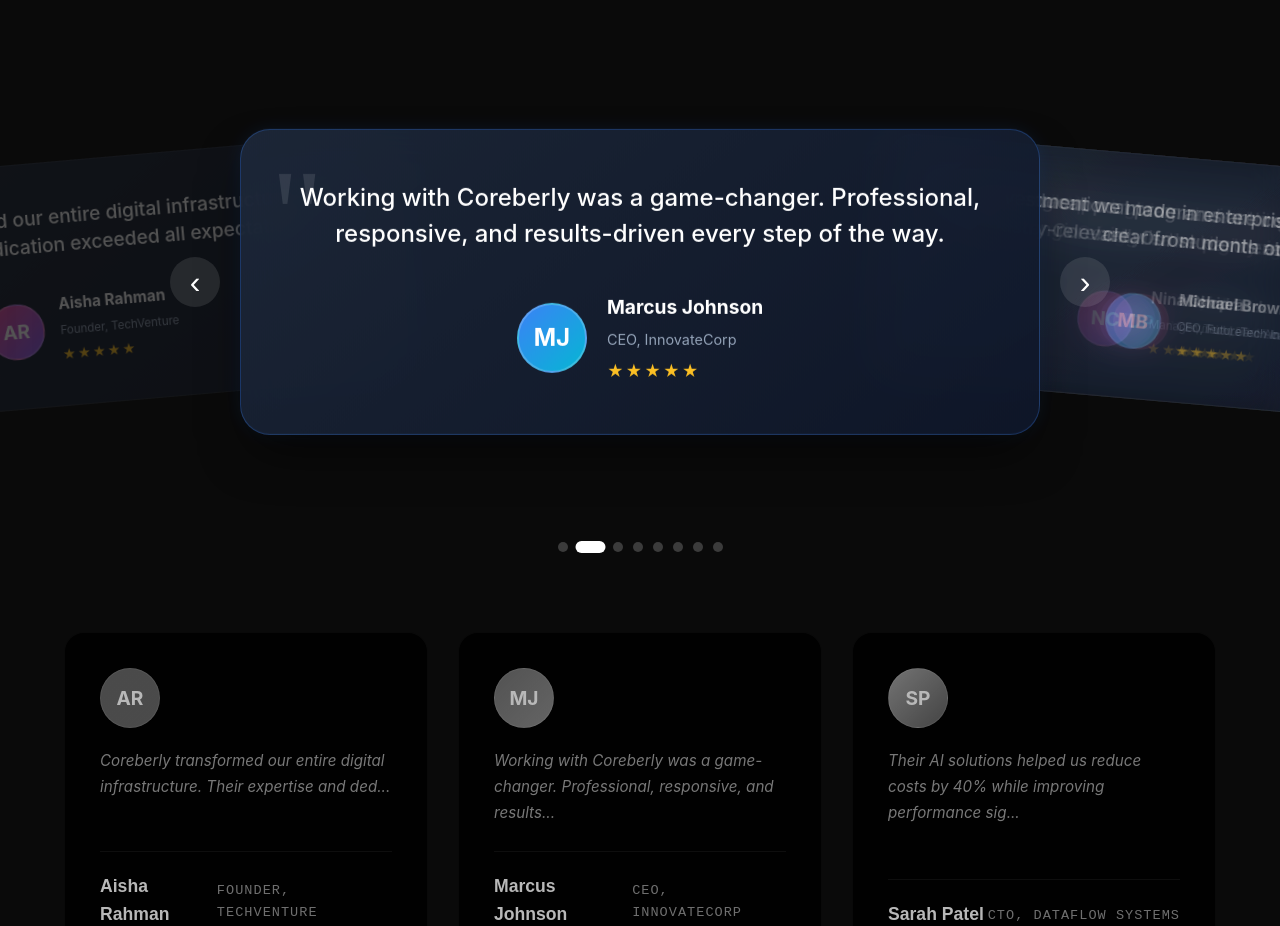
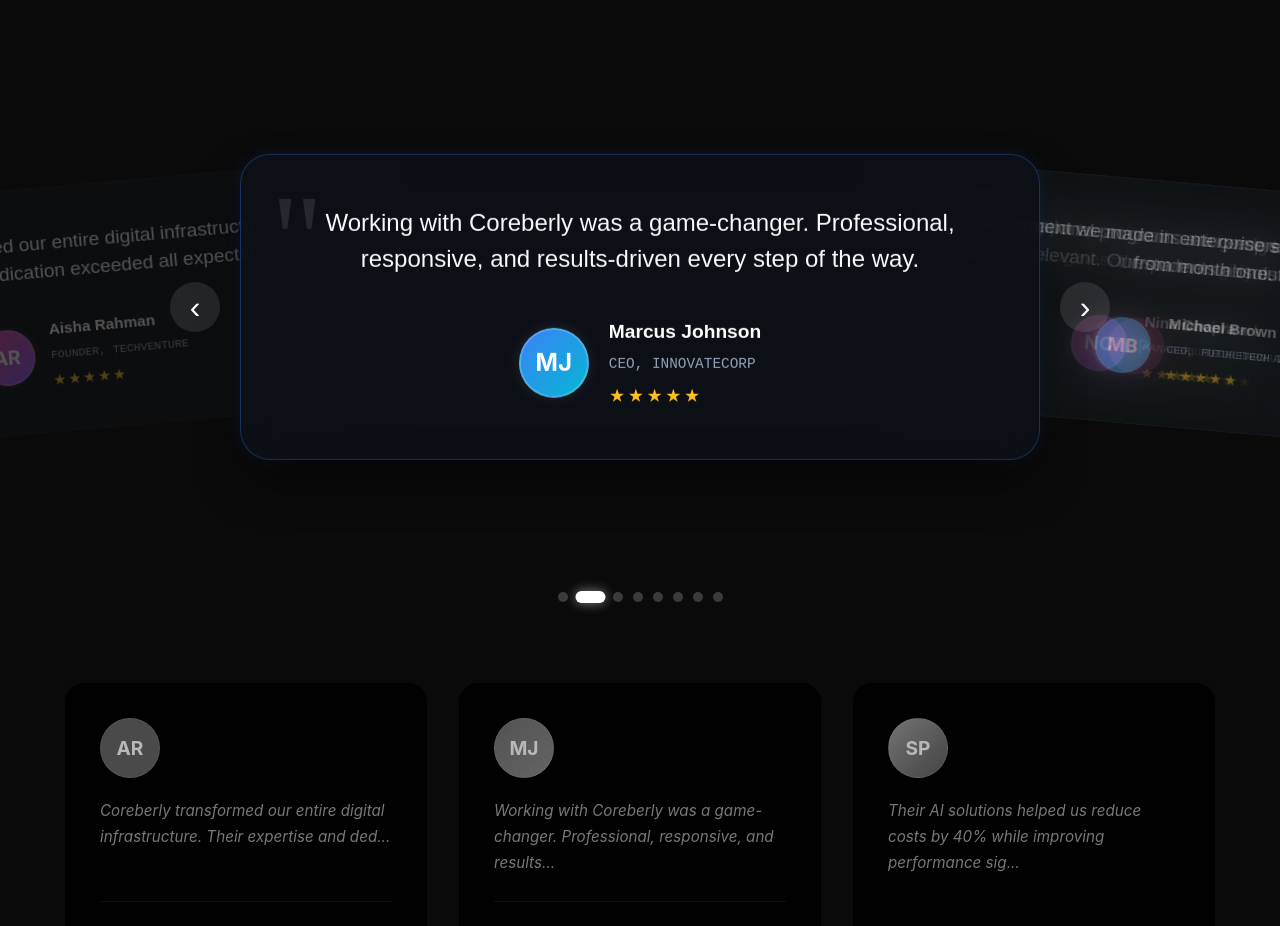
Before and after one commit to GSKANI/coreberly, a React (Create React App) app: page / in a window 1280 px wide. Shown: the part 3762-4688 px from the top of the page. Built offline with nearby package versions, Linux system fonts and the light colour scheme.

Commit message:
testimonial.css

```diff
--- a/src/components/Testimonials.css
+++ b/src/components/Testimonials.css
@@ -11,6 +11,14 @@
     margin: 0 auto;
 }
 
+/* Section Title Span Accent */
+.section-title span {
+    background: linear-gradient(135deg, #3b82f6, #a855f7);
+    -webkit-background-clip: text;
+    -webkit-text-fill-color: transparent;
+    text-shadow: 0 0 30px rgba(59, 130, 246, 0.3);
+}
+
 .testimonial-carousel {
     display: flex;
     align-items: center;
@@ -18,7 +26,8 @@
     gap: 20px;
     position: relative;
     margin: 60px 0;
-    height: 400px;
+    height: 450px;
+    /* Increased height for better fit */
 }
 
 .featured-testimonial {
@@ -37,17 +46,21 @@
     left: 50%;
     transform: translate(-50%, -50%) scale(0.9);
     width: 100%;
-    background: linear-gradient(145deg, rgba(30, 41, 59, 0.9) 0%, rgba(15, 23, 42, 0.95) 100%);
-    border: 1px solid rgba(255, 255, 255, 0.1);
+    background: rgba(13, 16, 23, 0.9);
+    border: 1px solid rgba(255, 255, 255, 0.05);
     backdrop-filter: blur(20px);
     -webkit-backdrop-filter: blur(20px);
     padding: 50px;
     border-radius: 30px;
     text-align: center;
     opacity: 0;
-    transition: all 0.5s cubic-bezier(0.4, 0, 0.2, 1);
+    transition: all 0.5s cubic-bezier(0.175, 0.885, 0.32, 1.275);
     pointer-events: none;
     box-shadow: 0 10px 30px -10px rgba(0, 0, 0, 0.5);
+    display: flex;
+    flex-direction: column;
+    align-items: center;
+    justify-content: center;
 }
 
 .testimonial-slide.active {
@@ -87,6 +100,8 @@
     position: relative;
     z-index: 1;
     font-weight: 500;
+    font-family: 'Outfit', sans-serif;
+    color: #f8fafc;
 }
 
 .testimonial-meta {
@@ -107,6 +122,7 @@
     font-weight: 700;
     color: #fff;
     border: 2px solid rgba(255, 255, 255, 0.2);
+    box-shadow: 0 0 15px rgba(255, 255, 255, 0.1);
 }
 
 .gradient-1 {
@@ -141,12 +157,15 @@
     font-size: 1.2rem;
     font-weight: 700;
     margin: 0;
+    font-family: 'Outfit', sans-serif;
 }
 
 .testimonial-title {
     color: #94a3b8;
     font-size: 0.9rem;
     margin: 5px 0 8px;
+    font-family: 'JetBrains Mono', monospace;
+    text-transform: uppercase;
 }
 
 .testimonial-stars {
@@ -168,12 +187,14 @@
     justify-content: center;
     transition: all 0.3s ease;
     z-index: 20;
+    /* High Z-Index for clickability */
 }
 
 .carousel-nav:hover {
     background: #fff;
     color: #000;
     transform: scale(1.1);
+    box-shadow: 0 0 20px rgba(255, 255, 255, 0.4);
 }
 
 .carousel-indicators {
@@ -199,6 +220,7 @@
     transform: scale(1.2);
     width: 25px;
     border-radius: 20px;
+    box-shadow: 0 0 10px rgba(255, 255, 255, 0.5);
 }
 
 /* Grid Layout for Others */
@@ -208,15 +230,7 @@
     gap: 30px;
 }
 
-/* Section Title Span Accent */
-.section-title span {
-    background: linear-gradient(135deg, #3b82f6, #a855f7);
-    -webkit-background-clip: text;
-    -webkit-text-fill-color: transparent;
-    text-shadow: 0 0 30px rgba(59, 130, 246, 0.3);
-}
-
-/* Holographic Testimonial Card */
+/* Holographic Testimonial Card (Grid) */
 .testimonial-card {
     background: rgba(13, 16, 23, 0.9);
     border: 1px solid rgba(255, 255, 255, 0.05);
@@ -228,7 +242,6 @@
     display: flex;
     flex-direction: column;
     height: 100%;
-
     /* Noir / Off State */
     filter: grayscale(100%) brightness(0.7) contrast(1.1);
 }
@@ -256,7 +269,6 @@
     background: rgba(20, 25, 40, 0.85);
     border-color: rgba(59, 130, 246, 0.3);
     box-shadow: 0 15px 40px -10px rgba(0, 0, 0, 0.6), 0 0 20px rgba(59, 130, 246, 0.1);
-
     /* Color / On State */
     filter: grayscale(0%) brightness(1.1) contrast(1);
 }
```
